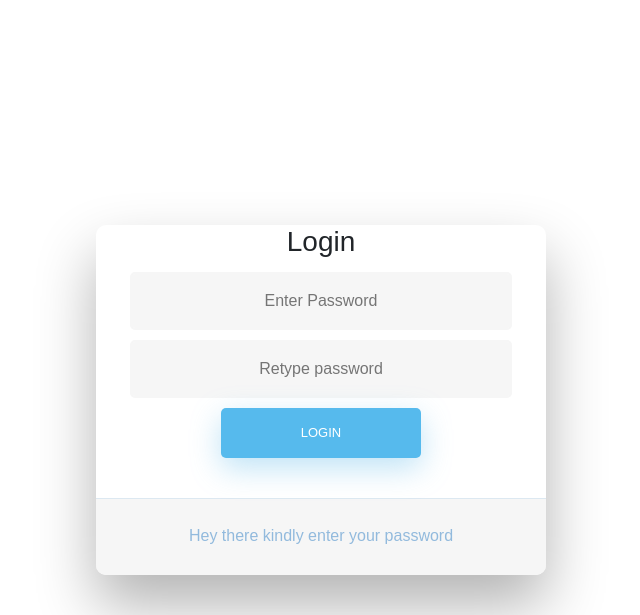
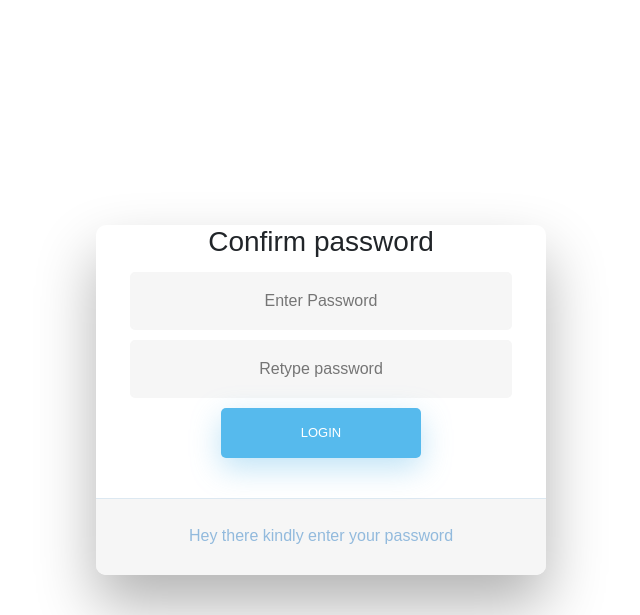
Before and after one commit to elvis-chuks/app-lee-private, a Flask app: page /confirm/1 in a window 1280 px wide. Shown: the top 615 px of the page, without its empty margins (319-959 px from the left). Run offline with Flask 2, Linux system fonts and the light colour scheme; some libraries are stand-ins or nearby versions.

Commit message:
fixed confirm

```diff
--- a/templates/confirm.html
+++ b/templates/confirm.html
@@ -16,7 +16,7 @@
     <!-- Icon -->
     <div class="fadeIn first">
       <!--<img src="http://danielzawadzki.com/codepen/01/icon.svg" id="icon" alt="User Icon" />-->
-      <h3>Login</h3>
+      <h3>Confirm password</h3>
     </div>
 
     <!-- Login Form -->
```
